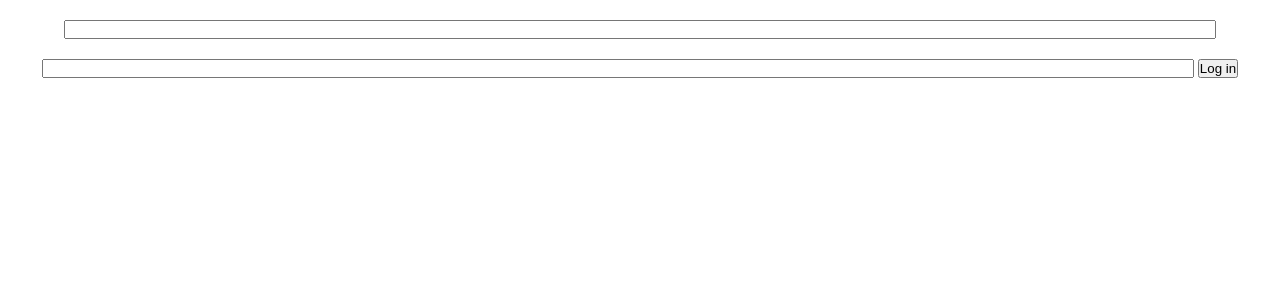
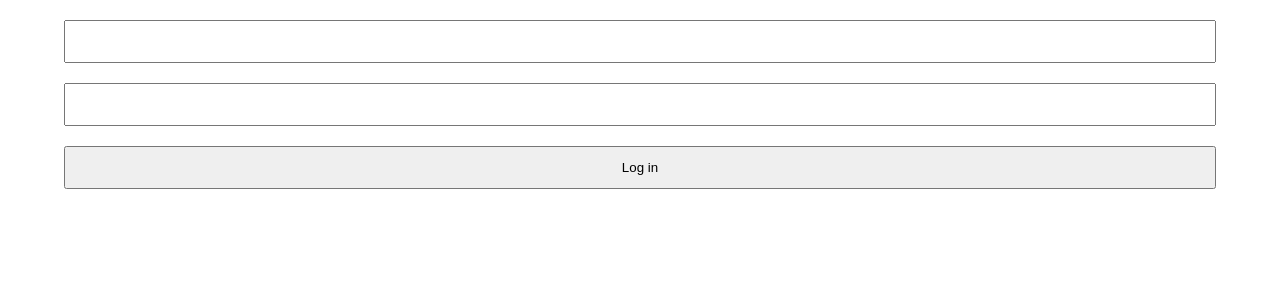
Before and after one commit to BrendanGasparin/php-social-network, a PHP site: page / in a window 1280 px wide. Shown: the part 57-357 px from the top of the page. Run offline with PHP 8.4, Linux system fonts and the light colour scheme.

Commit message:
Resize login form elements

```diff
--- a/public_html/css/style.css
+++ b/public_html/css/style.css
@@ -20,9 +20,16 @@ nav ul {
 
 form.login-form {
   text-align: center;
+  font-size: 20px;
 }
 
 form.login-form input {
   width: 90%;
   margin-bottom: 20px;
+  padding: 12px;
 }
+
+form.login-form button {
+  width: 90%;
+  padding: 12px;
+}
```
